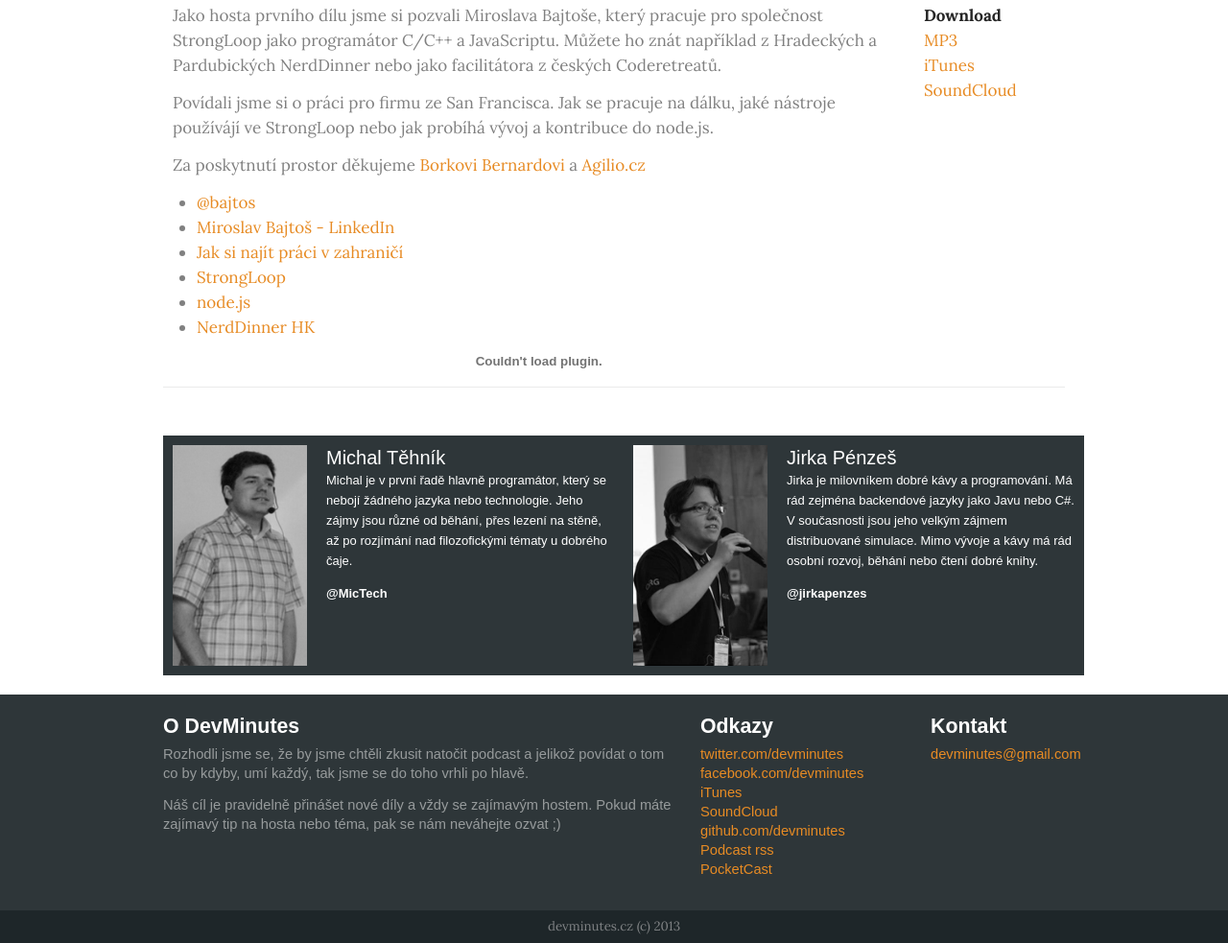
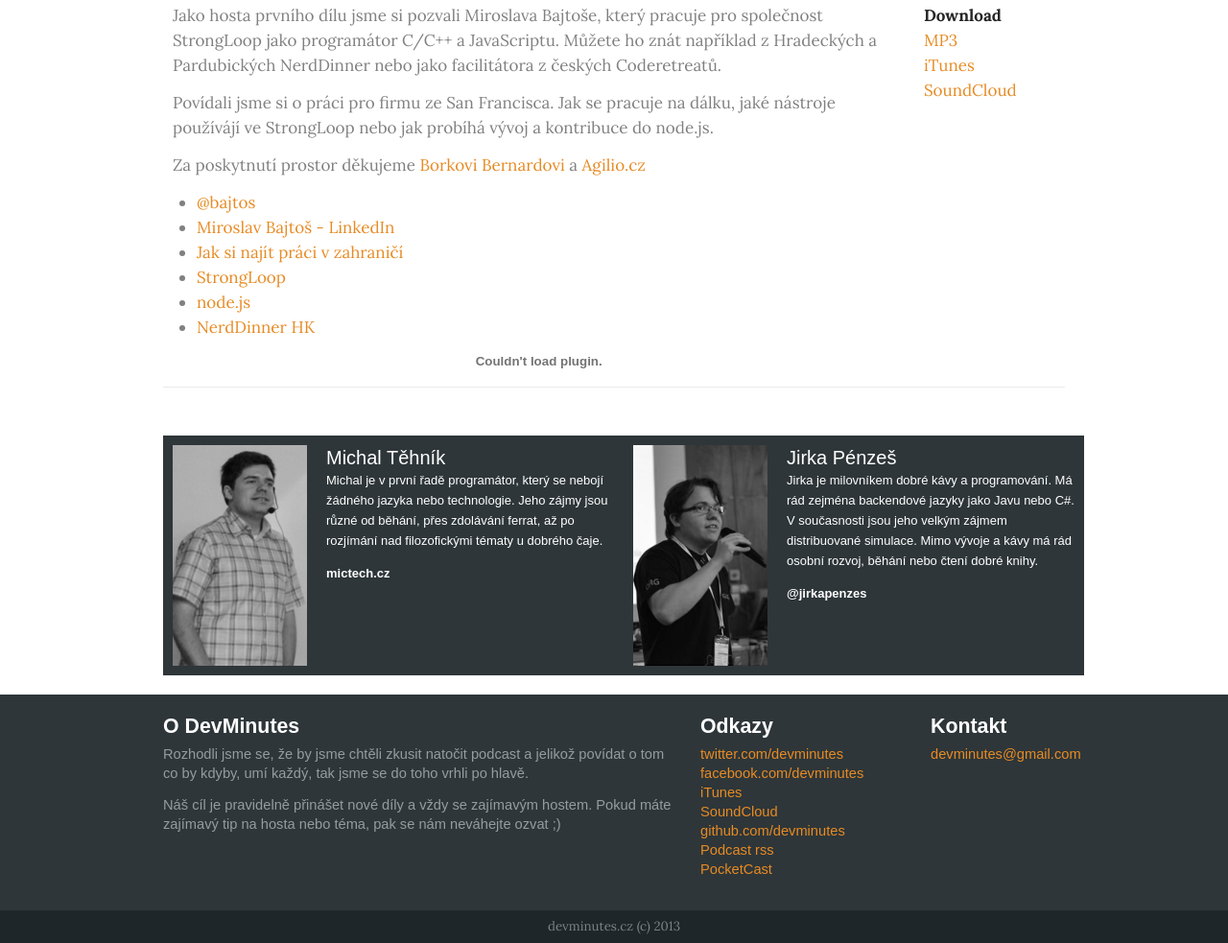
Before and after one commit to devminutes/devminutes.github.io, a plain HTML site: page index.html in a window 1280 px wide. Shown: the part 11008-11991 px from the top of the page at 96% size. Drawn offline with Linux system fonts and the light colour scheme.

Commit message:
Updated MicTech's info

```diff
--- a/index.html
+++ b/index.html
@@ -1027,10 +1027,10 @@
                     <div class="span4">
                         <h3>Michal Těhník</h3>
                         <p>
-                            Michal je v první řadě hlavně programátor, který se nebojí žádného jazyka nebo technologie. Jeho zájmy jsou různé od běhání, přes lezení na stěně, až po rozjímání nad filozofickými tématy u dobrého čaje.
+                            Michal je v první řadě programátor, který se nebojí žádného jazyka nebo technologie. Jeho zájmy jsou různé od běhání, přes zdolávání ferrat, až po rozjímání nad filozofickými tématy u dobrého čaje.
                         </p>
                         <p>
-                            <a target="_blank" href="http://www.twitter.com/MicTech">@MicTech</a>
+                            <a target="_blank" href="http://www.mictech.cz">mictech.cz</a>
                         </p>
                     </div>
                     <div class="span2">
```
